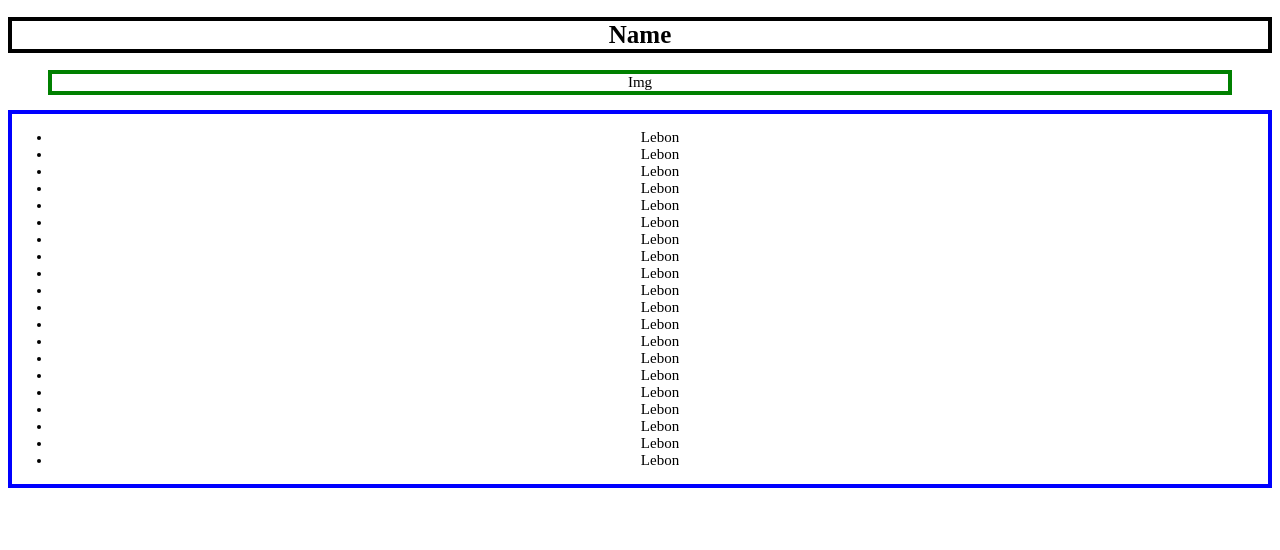
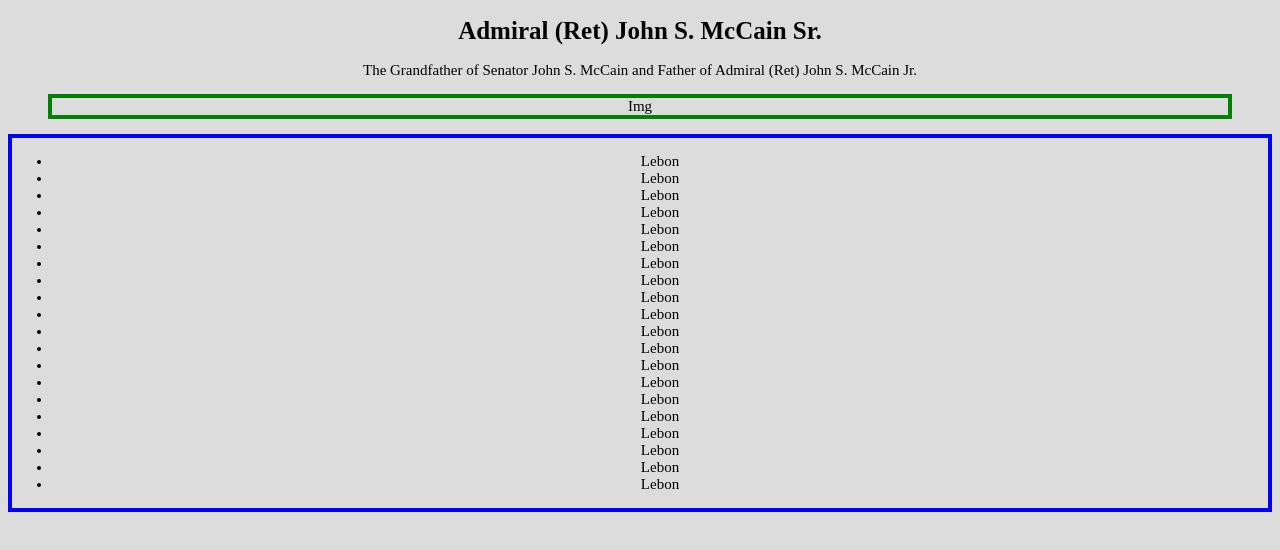
Before and after one commit to ae2baker/ae2Tribute, a plain HTML site: page index.html in a window 1280 px wide. Drawn offline with Linux system fonts and the light colour scheme.

Commit message:
error correction

```diff
--- a/css/style.css
+++ b/css/style.css
@@ -1,15 +1,14 @@
 html{
     text-align: center;
+    background-color: gainsboro;
+    font-size: 15px;
 }
     h1{
-        border: 4px black solid;
         font-size: 25px;
     }
     figure{
         border: 4px green solid;
-        font-size: 15px;
     }
     section{
         border: 4px blue solid;
-        font-size: 15px;
     }
--- a/index.html
+++ b/index.html
@@ -8,7 +8,13 @@
     <link rel="stylesheet" href="./css/style.css" />
   </head>
   <body>
-    <h1>Name</h1>
+    <header>
+      <h1>Admiral (Ret) John S. McCain Sr.</h1>
+      <p>
+        The Grandfather of Senator John S. McCain and Father of Admiral (Ret)
+        John S. McCain Jr.
+      </p>
+    </header>
     <figure>Img</figure>
     <section>
       <ul>
```
